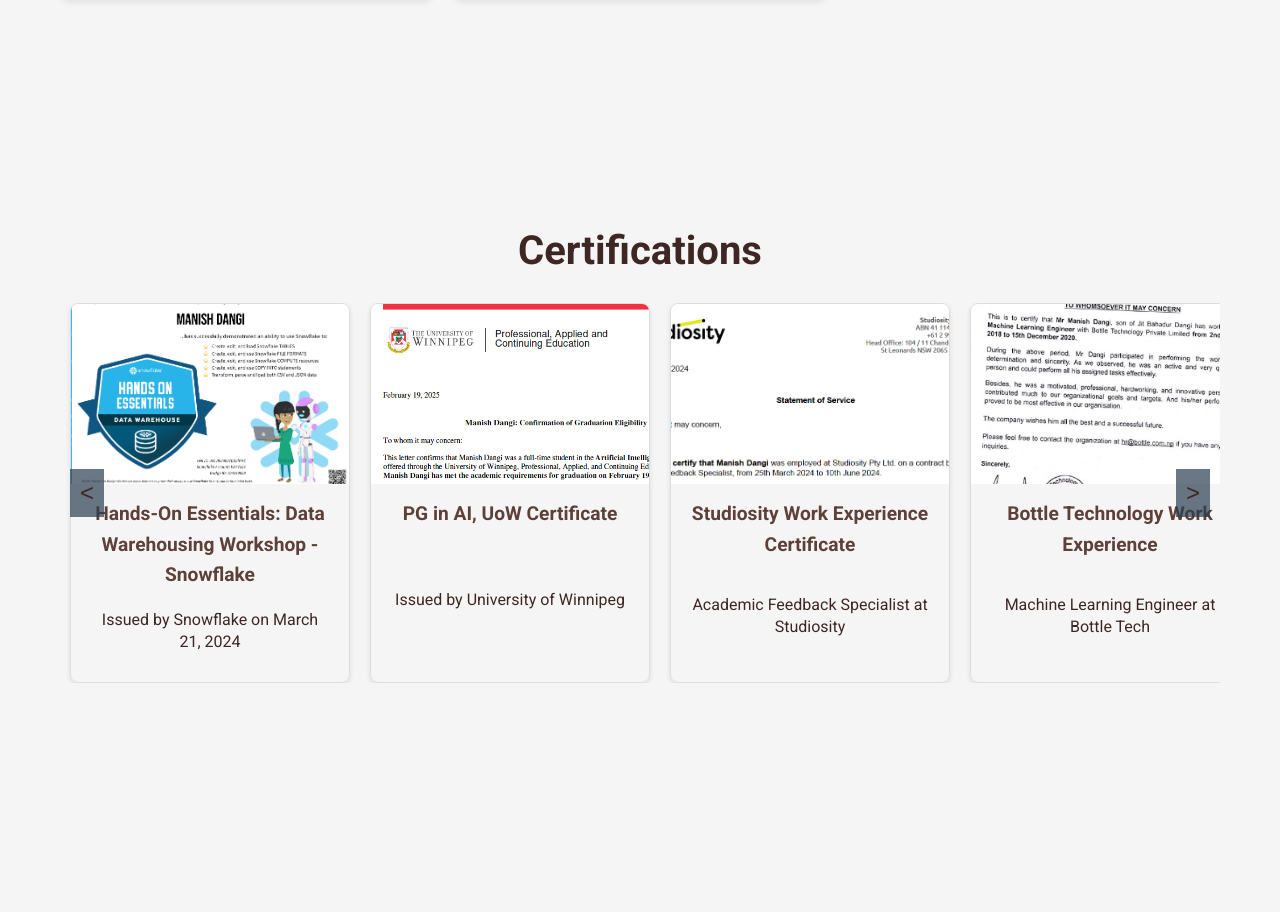
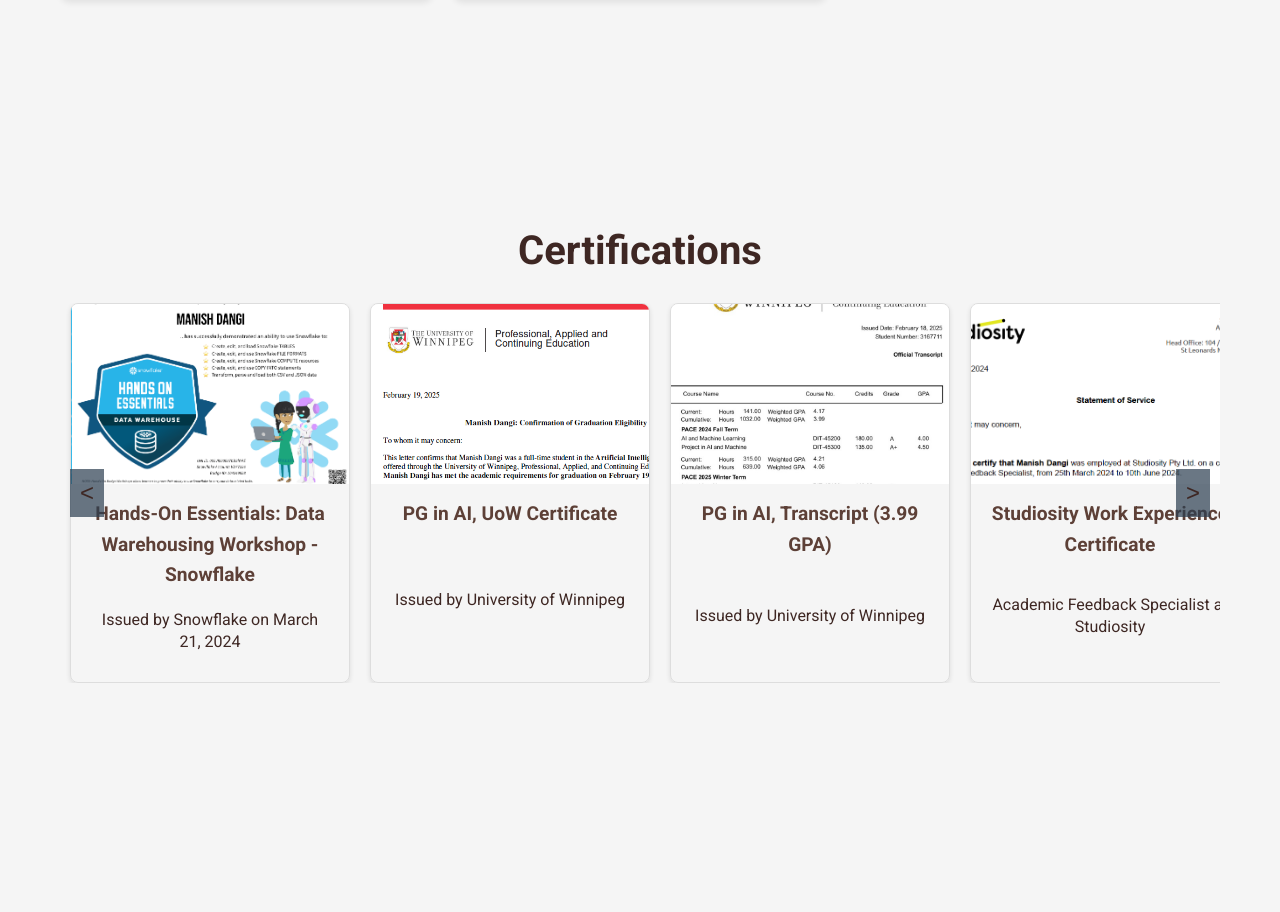
Before and after one commit to zobrathemanish/my-website, a Flask app: page / in a window 1280 px wide. Shown: the part 4327-5239 px from the top of the page. Run offline with Flask 3, Linux system fonts and the light colour scheme.

Commit message:
transcript added

```diff
--- a/templates/index.html
+++ b/templates/index.html
@@ -241,7 +241,7 @@
         </div>
       </div>
       </a>
-      <a href = "https://github.com/zobrathemanish/CMHC-zones">
+      <a href = "https://cmhc-zones.onrender.com/">
       <div class="project-card">
         <img src="{{ url_for('static', filename='images/cmhc.jpg') }}" alt="CMHC Zones Tracker">
         <div class="project-content">
@@ -303,6 +303,15 @@
             <img src="{{ url_for('static', filename='images/pace_grad_letter4.png') }}" alt="PG in AI, UoW Certificate">
             <div class="certification-content">
               <h3>PG in AI, UoW Certificate</h3>
+              <p>Issued by University of Winnipeg</p>
+            </div>
+          </div>
+        </a>
+        <a href = "https://drive.google.com/file/d/18Cu6O7OLF3axjGKTuql7xFLai4jlCCOD/view?usp=sharing">
+          <div class="certification-card">
+            <img src="{{ url_for('static', filename='images/gpa.jpg') }}" alt="Transcript">
+            <div class="certification-content">
+              <h3>PG in AI, Transcript (3.99 GPA)</h3>
               <p>Issued by University of Winnipeg</p>
             </div>
           </div>
```
Also changed, not shown: static/images/gpa.jpg (added), 1 other file.
